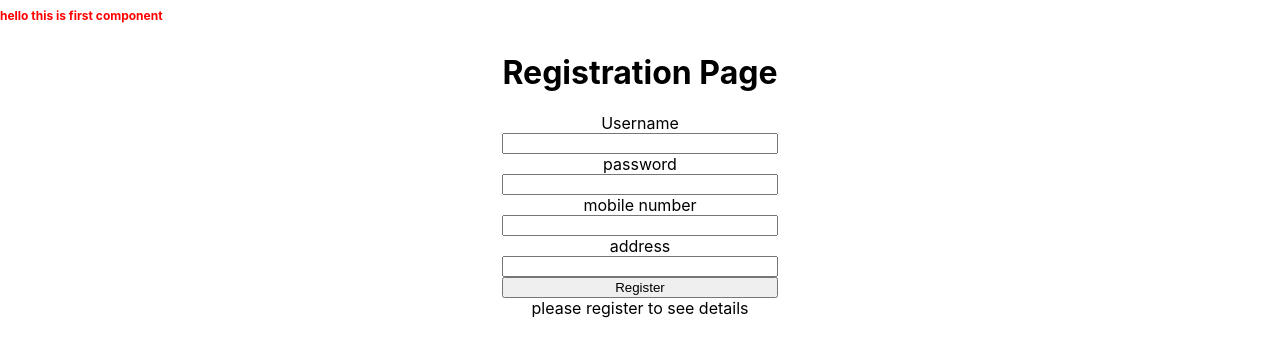
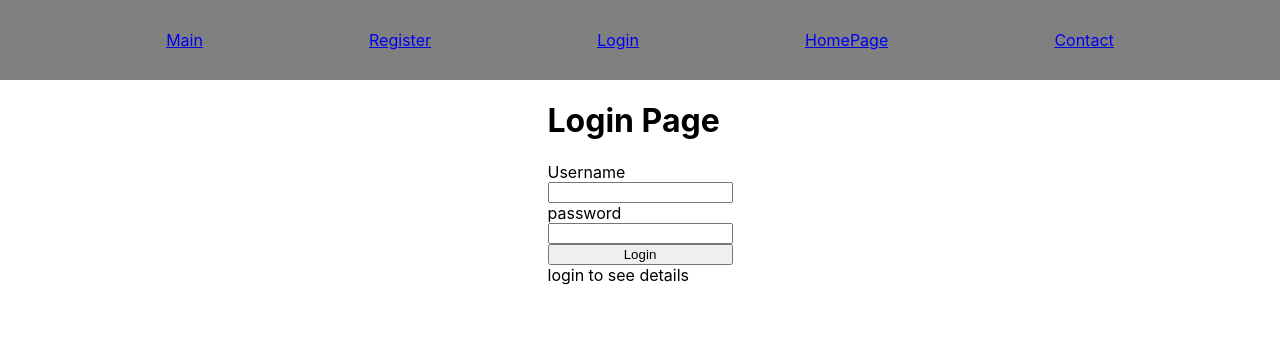
Before and after one commit to harshareddy979/july17threact, a React (Create React App) app: page /login in a window 1280 px wide. Shown: the top 356 px of the page. Built offline with nearby package versions, Linux system fonts and the light colour scheme.

Commit message:
added navigation

```diff
--- a/package.json
+++ b/package.json
@@ -8,6 +8,7 @@
     "@testing-library/user-event": "^13.5.0",
     "react": "^18.3.1",
     "react-dom": "^18.3.1",
+    "react-router-dom": "^6.25.1",
     "react-scripts": "5.0.1",
     "web-vitals": "^2.1.4"
   },
--- a/src/App.js
+++ b/src/App.js
@@ -2,12 +2,23 @@ import logo from './logo.svg';
 import './App.css';
 import SecondComponent from './secondComponent';
 import RegisterPage from './components/register';
+import { Link, useNavigate } from 'react-router-dom';
+import NavBar from './components/NavBar';
 
 function App() {
+  const navigate=useNavigate()
   return (
+    <div>
+      <NavBar/>
     <div className="App">
-        <RegisterPage/>
+        <h1>Main Page</h1>
+        <button onClick={()=>{navigate("/register")}}>Register</button>
+        <button onClick={()=>{navigate("/login")}}>Login</button>
+        <Link to="/register">Register</Link>
+        <Link to="/login">login</Link>
+        {/* <RegisterPage/> */}
         {/* <SecondComponent/> */}
+    </div>
     </div>
   );
 }
--- /dev/null
+++ b/src/components/Contact.js
@@ -0,0 +1,13 @@
+import React from "react";
+import NavBar from "./NavBar";
+
+function ContactPage(){
+    return(
+        <div>
+            <NavBar/>
+            <h1>Contact Page</h1>
+        </div>
+    )
+}
+
+export default ContactPage
--- a/src/components/Homepage.js
+++ b/src/components/Homepage.js
@@ -1,8 +1,10 @@
 import React from "react";
+import NavBar from "./NavBar";
 
 function HomePage(props){
     return (
         <div>
+            <NavBar/>
             <h1>Welcome to HomePage {props.username}</h1>
             <button onClick={()=>{props.setFlag(false)}}>Logout</button>
         </div>
--- a/src/components/Login.js
+++ b/src/components/Login.js
@@ -1,6 +1,7 @@
 import React, { useState } from "react";
 import SecondComponent from "../secondComponent";
 import HomePage from "./Homepage";
+import NavBar from "./NavBar";
 
 function LoginPage(props){
     const [loginUsername,setLoginUserName]=useState("")
@@ -22,6 +23,8 @@ function LoginPage(props){
     }
 
     return(
+        <div>
+            <NavBar/>
         <div style={{display:"grid",placeContent:"center"}}>
             <h1>Login Page</h1>
             <label>Username</label>
@@ -31,6 +34,7 @@ function LoginPage(props){
             <button onClick={()=>{checkLoginDetails()}}>Login</button>
             {flag ? <HomePage username={loginUsername} setFlag={setFlag}/> :"login to see details"}
         </div>
+        </div>
     )
 }
 export default LoginPage;
--- /dev/null
+++ b/src/components/NavBar.css
@@ -0,0 +1,7 @@
+.navbar{
+    background: grey;
+    display: flex;
+    justify-content: space-evenly;
+    height: 10vh;
+    align-items: center;
+}
--- /dev/null
+++ b/src/components/NavBar.js
@@ -0,0 +1,17 @@
+import React from "react";
+import { Link } from "react-router-dom";
+import "./NavBar.css"
+
+function NavBar(){
+    return(
+        <div className="navbar">
+            <Link to="/">Main</Link>
+            <Link to="/register">Register</Link>
+            <Link to="/login">Login</Link>
+            <Link to="/homepage">HomePage</Link>
+            <Link to="/contact">Contact</Link>
+        </div>
+    )
+}
+
+export default NavBar
--- a/src/components/register.js
+++ b/src/components/register.js
@@ -1,5 +1,6 @@
 import React, { useState } from "react";
 import LoginPage from "./Login";
+import NavBar from "./NavBar";
 
 function RegisterPage(){
     const [registerUsername,setRegisterUserName]=useState("")
@@ -32,6 +33,8 @@ function RegisterPage(){
     }
 
     return(
+        <div>
+            <NavBar/>
         <div style={{display:"grid",placeContent:"center"}}>
             <h1>Registration Page</h1>
             <label>Username</label>
@@ -45,6 +48,7 @@ function RegisterPage(){
             <button onClick={()=>{checkRegisterDetails()}}>Register</button>
             {flag ? <LoginPage mobileNumber={mobileNumber} registerUsername={registerUsername} registerPassword={password}/> :"please register to see details"}
         </div>
+        </div>
     )
 }
 export default RegisterPage;
--- a/src/index.js
+++ b/src/index.js
@@ -4,11 +4,24 @@ import './index.css';
 import App from './App';
 import reportWebVitals from './reportWebVitals';
 import FirstComponent from './firstComponent';
+import { BrowserRouter, Route, Routes } from 'react-router-dom';
+import LoginPage from './components/Login';
+import RegisterPage from './components/register';
+import HomePage from './components/Homepage';
+import ContactPage from './components/Contact';
 
 const root = ReactDOM.createRoot(document.getElementById('root'));
 root.render(
 
-  <FirstComponent />
+  <BrowserRouter>
+      <Routes>
+          <Route path='/' element={<App/>}></Route>
+          <Route path='/login' element={<LoginPage/>}></Route>
+          <Route path='/register' element={<RegisterPage/>}></Route>
+          <Route path='/homepage' element={<HomePage/>}></Route>
+          <Route path='/contact' element={<ContactPage/>}></Route>
+      </Routes>
+  </BrowserRouter>
 
 );
 
```
Also changed, not shown: src/App.css (line endings or trailing spaces), 1 other file (tests, documents, lock files or other folders).
